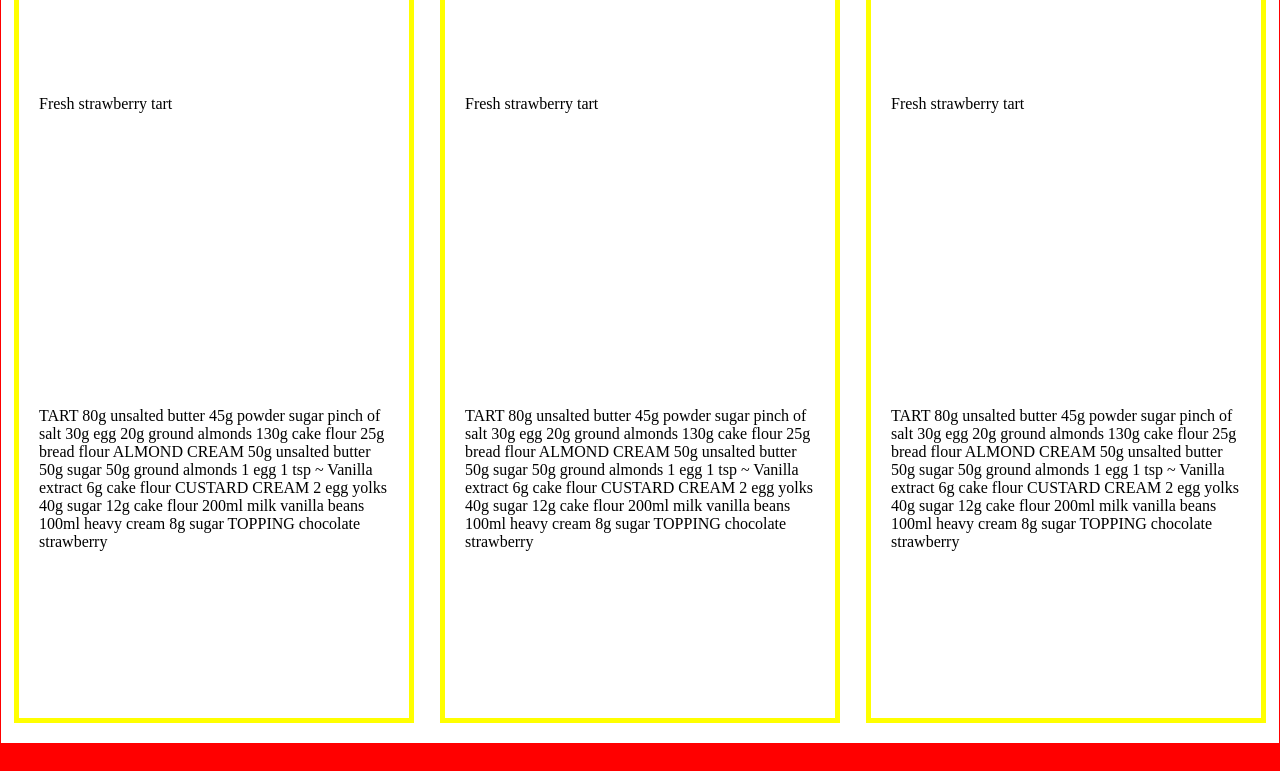
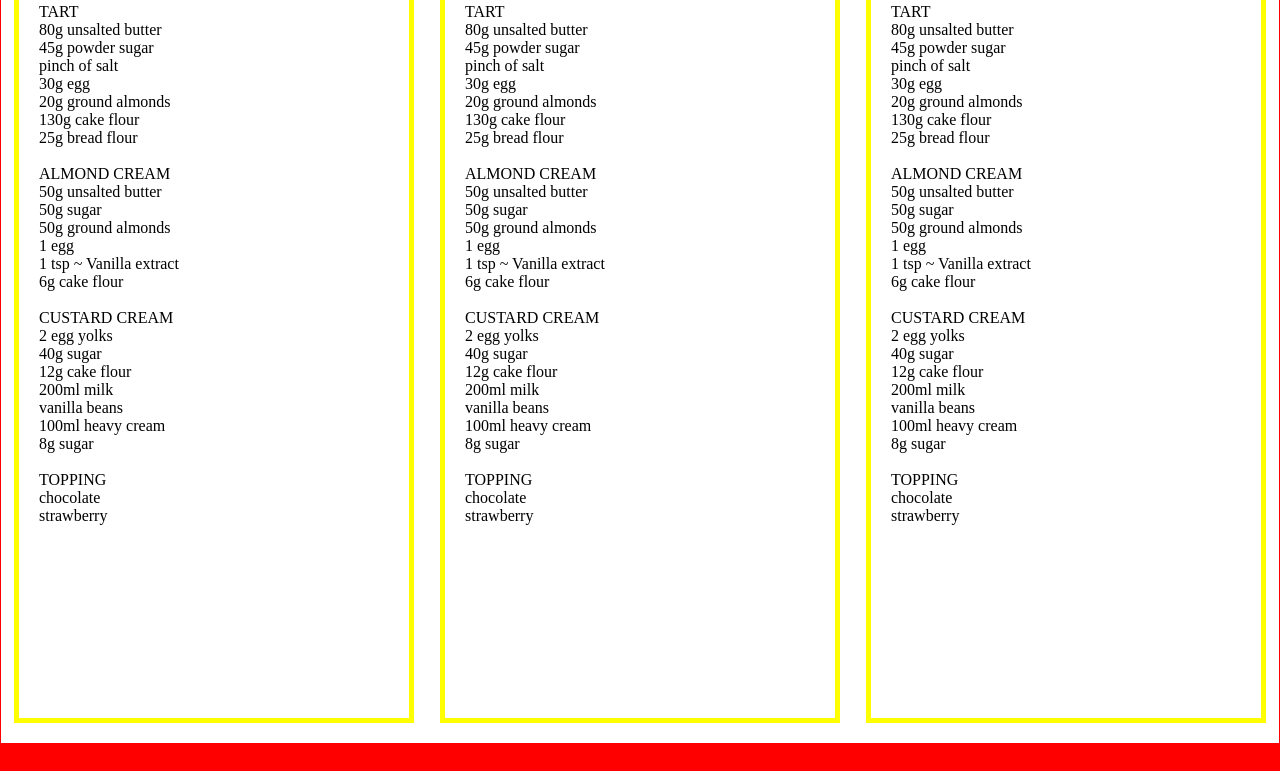
Before and after one commit to Poolubo/MoscowCodingSchool, a plain HTML site: page Project3/Recept.html in a window 1280 px wide. Shown: the part 158-929 px from the top of the page. Drawn offline with Linux system fonts and the light colour scheme.

Commit message:
исправил списки и убрал точки

```diff
--- a/Project3/Recept.html
+++ b/Project3/Recept.html
@@ -12,47 +12,126 @@
 
        <div class="Recept-box">
             <div class="recept1">
-                <div class="head-first">Fresh strawberry tart</div>
-                <div class="text-first">
-                    TART
-                    80g unsalted butter
-                    45g powder sugar
-                    pinch of salt
-                    30g egg
-                    20g ground almonds
-                    130g cake flour
-                    25g bread flour
-
-                    ALMOND CREAM
-                    50g unsalted butter
-                    50g sugar
-                    50g ground almonds
-                    1 egg
-                    1 tsp ~ Vanilla extract
-                    6g cake flour
-
-                    CUSTARD CREAM
-                    2 egg yolks
-                    40g sugar
-                    12g cake flour
-                    200ml milk
-                    vanilla beans
-                    100ml heavy cream
-                    8g sugar
-
-                    TOPPING
-                    chocolate
-                    strawberry</div>
+                <h1>Fresh strawberry tart</h1>
+                <br>
+                <p>TART</p>
+                <ul>
+                    <li>80g unsalted butter</li>
+                    <li>45g powder sugar</li>
+                    <li>pinch of salt</li>
+                    <li>30g egg</li>
+                    <li>20g ground almonds</li>
+                    <li>130g cake flour</li>
+                    <li>25g bread flour</li>
+                </ul>
+                <br>
+                <p>ALMOND CREAM</p>
+                <ul>
+                    <li>50g unsalted butter</li>
+                    <li>50g sugar</li>
+                    <li>50g ground almonds</li>
+                    <li>1 egg</li>
+                    <li>1 tsp ~ Vanilla extract</li>
+                    <li>6g cake flour</li>
+                </ul>
+                <br>
+                <p>CUSTARD CREAM</p>
+                <ul>
+                    <li>2 egg yolks</li>
+                    <li>40g sugar</li>
+                    <li>12g cake flour</li>
+                    <li>200ml milk</li>
+                    <li>vanilla beans</li>
+                    <li>100ml heavy cream</li>
+                    <li>8g sugar</li>
+                </ul>
+                <br>
+                <p>TOPPING</p>
+                <ul>
+                    <li>chocolate</li>
+                    <li>strawberry</li>
             </div>
 
-            <div class="recept2">
-                <div class="head-first">Fresh strawberry tart</div>
-                <div class="text-first">TART 80g unsalted butter 45g powder sugar pinch of salt 30g egg 20g ground almonds 130g cake flour 25g bread flour ALMOND CREAM 50g unsalted butter 50g sugar 50g ground almonds 1 egg 1 tsp ~ Vanilla extract 6g cake flour CUSTARD CREAM 2 egg yolks 40g sugar 12g cake flour 200ml milk vanilla beans 100ml heavy cream 8g sugar TOPPING chocolate strawberry</div>
+            <div class="recept1">
+                <h1>Fresh strawberry tart</h1>
+                <br>
+                <p>TART</p>
+                <ul>
+                    <li>80g unsalted butter</li>
+                    <li>45g powder sugar</li>
+                    <li>pinch of salt</li>
+                    <li>30g egg</li>
+                    <li>20g ground almonds</li>
+                    <li>130g cake flour</li>
+                    <li>25g bread flour</li>
+                </ul>
+                <br>
+                <p>ALMOND CREAM</p>
+                <ul>
+                    <li>50g unsalted butter</li>
+                    <li>50g sugar</li>
+                    <li>50g ground almonds</li>
+                    <li>1 egg</li>
+                    <li>1 tsp ~ Vanilla extract</li>
+                    <li>6g cake flour</li>
+                </ul>
+                <br>
+                <p>CUSTARD CREAM</p>
+                <ul>
+                    <li>2 egg yolks</li>
+                    <li>40g sugar</li>
+                    <li>12g cake flour</li>
+                    <li>200ml milk</li>
+                    <li>vanilla beans</li>
+                    <li>100ml heavy cream</li>
+                    <li>8g sugar</li>
+                </ul>
+                <br>
+                <p>TOPPING</p>
+                <ul>
+                    <li>chocolate</li>
+                    <li>strawberry</li>
             </div>
 
-            <div class="recept3">
-                <div class="head-first">Fresh strawberry tart</div>
-                <div class="text-first">TART 80g unsalted butter 45g powder sugar pinch of salt 30g egg 20g ground almonds 130g cake flour 25g bread flour ALMOND CREAM 50g unsalted butter 50g sugar 50g ground almonds 1 egg 1 tsp ~ Vanilla extract 6g cake flour CUSTARD CREAM 2 egg yolks 40g sugar 12g cake flour 200ml milk vanilla beans 100ml heavy cream 8g sugar TOPPING chocolate strawberry</div>
+            <div class="recept1">
+                <h1>Fresh strawberry tart</h1>
+                <br>
+                <p>TART</p>
+                <ul>
+                    <li>80g unsalted butter</li>
+                    <li>45g powder sugar</li>
+                    <li>pinch of salt</li>
+                    <li>30g egg</li>
+                    <li>20g ground almonds</li>
+                    <li>130g cake flour</li>
+                    <li>25g bread flour</li>
+                </ul>
+                <br>
+                <p>ALMOND CREAM</p>
+                <ul>
+                    <li>50g unsalted butter</li>
+                    <li>50g sugar</li>
+                    <li>50g ground almonds</li>
+                    <li>1 egg</li>
+                    <li>1 tsp ~ Vanilla extract</li>
+                    <li>6g cake flour</li>
+                </ul>
+                <br>
+                <p>CUSTARD CREAM</p>
+                <ul>
+                    <li>2 egg yolks</li>
+                    <li>40g sugar</li>
+                    <li>12g cake flour</li>
+                    <li>200ml milk</li>
+                    <li>vanilla beans</li>
+                    <li>100ml heavy cream</li>
+                    <li>8g sugar</li>
+                </ul>
+                <br>
+                <p>TOPPING</p>
+                <ul>
+                    <li>chocolate</li>
+                    <li>strawberry</li>
             </div>
        </div>
 
--- a/Project3/styles.css
+++ b/Project3/styles.css
@@ -38,27 +38,11 @@
     justify-content: space-around;
 }
 
-.recept1,
-.recept2,
-.recept3 {
+.recept1 {
     width: 400px;
     height: 800px;
     padding: 20px;
     border: 5px solid yellow;
-    display: flex;
-    justify-content: space-around;
-    flex-wrap: wrap;
-    flex-direction: column;
-
-    align-items: left;
-}
-
-.text-first {
-    display: flex;
-    justify-content: space-around;
-
-    align-items: center;
-
 }
 
 .footer {
@@ -66,3 +50,7 @@
     display: flex;
     justify-content: left;
 }
+
+ul {
+    list-style-type: none;
+}
```
